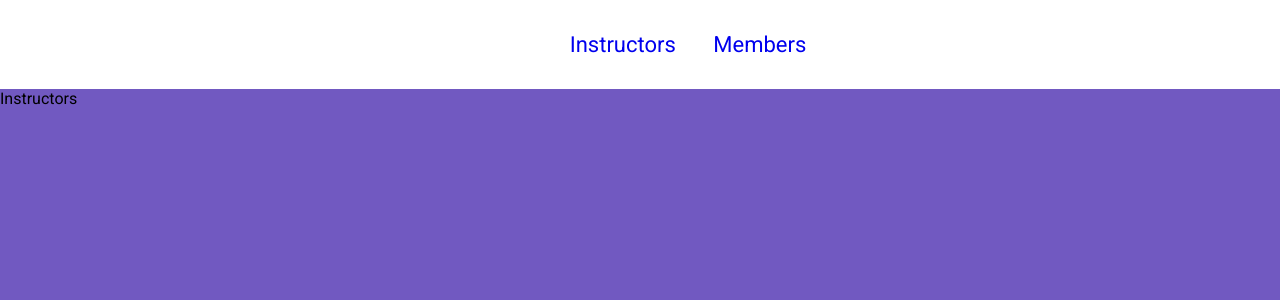
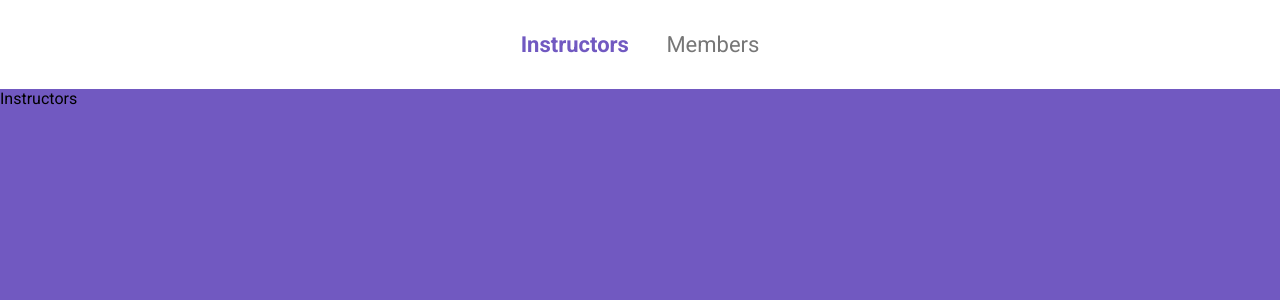
Before and after one commit to drigosantos81/gymManager, a Node server app: page /instructors in a window 1280 px wide; the page is wider, and only the part inside the window is pictured. Shown: the top 300 px of that part. Run offline with Node 20, Linux system fonts and the light colour scheme.

Commit message:
CSS atualizado com efeitos de transição nos links.

```diff
--- a/public/style.css
+++ b/public/style.css
@@ -1,4 +1,8 @@
-@import url('https://fonts.googleapis.com/css?family=Roboto&display=swap');
+@import url('https://fonts.googleapis.com/css?family=Roboto:400,700&display=swap');
+
+:root {
+    --primary-color: #7159c1
+}
 
 * {
     margin: 0;
@@ -7,7 +11,7 @@
 }
 
 body {
-    background-color: #7159c1;
+    background-color: var(--primary-color);
     font-family: 'Roboto', sans-serif;
 }
 
@@ -16,13 +20,43 @@ header {
     width: 100%;
     padding: 32px;
     text-align: center;
+    box-sizing: border-box;
 }
 
 .links {
     font-size: 22px;
 }
 
+.links a + a {
+    margin-left: 32px;
+}
+
 .links a {
-    margin-left: 32px;
     text-decoration: none;
+    color: #777;
+    position: relative;
 }
+
+.links a.active {
+    font-weight: bold;
+    color: var(--primary-color);
+}
+
+.links a:hover {
+    color: var(--primary-color);
+}
+
+.links a::after {
+    content: "";
+    width: 0;
+    height: 2px;
+    background-color: var(--primary-color);
+    position: absolute;
+    left: 0;
+    bottom: -4px;
+}
+
+.links a:hover::after {
+    width: 100%;
+    transition: width 700ms cubic-bezier(0.14, 0.52, 0.43, 1.1);
+}
--- a/views/layout.njk
+++ b/views/layout.njk
@@ -16,7 +16,7 @@
     <body>
         <header>
             <div class="links">
-                <a href="/">Instructors</a>
+                <a href="/" class="active">Instructors</a>
                 <a href="/members">Members</a>
             </div>
         </header>
```
